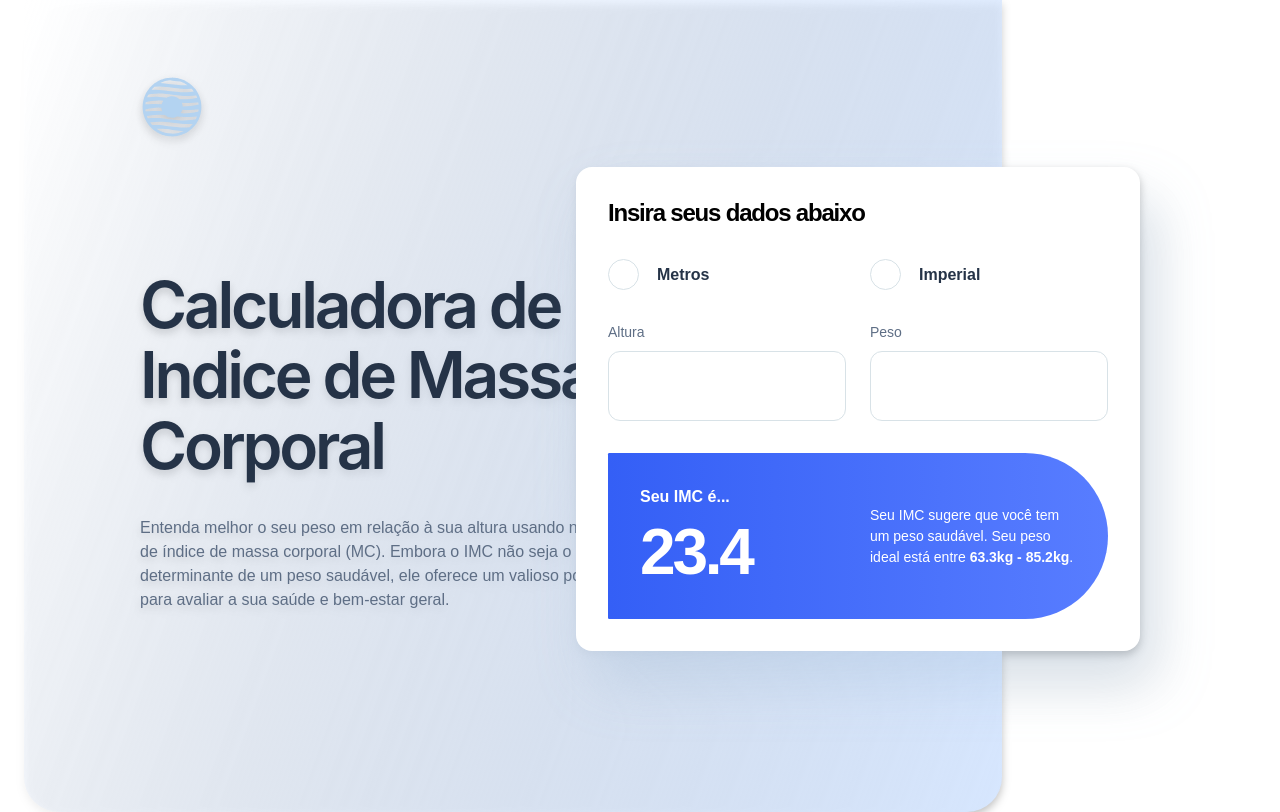
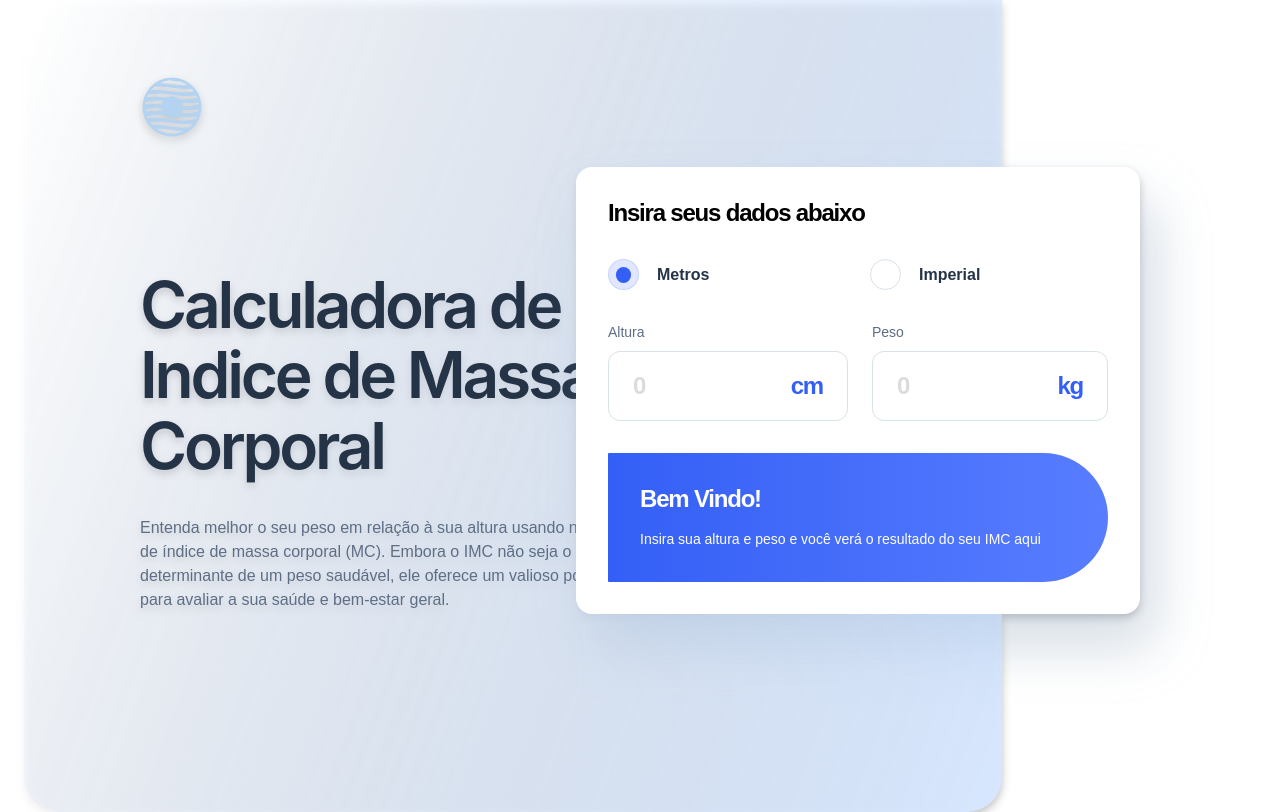
Before and after one commit to BrunoOliveira16/body-mass-index-calculator, a React (Create React App) app: page / in a window 1280 px wide. Shown: the top 812 px of the page. Built offline with nearby package versions, Linux system fonts and the light colour scheme; a web font is replaced by a local one.

Commit message:
:sparkles: Feat: implementado logica para calculo de imc e validação dos campos para exibição de componentes na tela

```diff
--- a/src/components/Form/index.tsx
+++ b/src/components/Form/index.tsx
@@ -1,30 +1,101 @@
-import Input from '../Input'
+import { useEffect, useState } from 'react'
 import InputRadio from '../InputRadio'
+import FormMeters from './FormMeters'
+import FormImperial from './FormImperial'
 import { S } from './styles'
 
 const Form = () => {
+  const [unit, setUnit] = useState('meters')
+  const [height, setHeight] = useState<number | ''>('')
+  const [weight, setWeight] = useState<number | ''>('')
+  const [resultBMI, setResultBMI] = useState<number>(0)
+  const [inputIsEmpty, setInputIsEmpty] = useState(true)
+
+  useEffect(() => {
+    const isEmpty =
+      height === '' || weight === '' || height === 0 || weight === 0
+    setInputIsEmpty(isEmpty)
+
+    if (!isEmpty) {
+      const isValidNumber = !isNaN(height as number) && !isNaN(weight as number)
+
+      if (isValidNumber) {
+        const newResultBMI = calculateBMI(height as number, weight as number)
+        setResultBMI(newResultBMI)
+      } else {
+        setResultBMI(0)
+      }
+    }
+  }, [height, weight])
+
+  function calculateBMI(height: number, weight: number): number {
+    if (height === 0 || weight === 0) {
+      return 0
+    }
+
+    const heightInMeters = height / 100
+    const result = +(weight / (heightInMeters * heightInMeters)).toFixed(2)
+    return result
+  }
+
   return (
     <S.Form>
       <S.TitleForm>Insira seus dados abaixo</S.TitleForm>
       <S.Container>
-        <InputRadio label="Metros" id="metros" name="unidade" />
-        <InputRadio label="Imperial" id="imperial" name="unidade" />
+        <InputRadio
+          label="Metros"
+          id="metros"
+          name="unidade"
+          checked={unit === 'meters'}
+          onChange={() => setUnit('meters')}
+        />
+        <InputRadio
+          label="Imperial"
+          id="imperial"
+          name="unidade"
+          checked={unit === 'imperial'}
+          onChange={() => setUnit('imperial')}
+        />
       </S.Container>
-      <S.Container>
-        <Input inputType="number" label="Altura" unidade="cm" />
-        <Input inputType="number" label="Peso" unidade="kg" />
-      </S.Container>
+
+      {unit === 'meters' ? (
+        <FormMeters
+          height={height}
+          weight={weight}
+          setHeight={setHeight}
+          setWeight={setWeight}
+        />
+      ) : (
+        <FormImperial
+          height={height}
+          weight={weight}
+          setHeight={setHeight}
+          setWeight={setWeight}
+        />
+      )}
+
       <S.ContainerResult>
+        {inputIsEmpty ? (
+          <S.Welcome>
+            <h3>Bem Vindo!</h3>
+            <p>
+              Insira sua altura e peso e você verá o resultado do seu IMC aqui
+            </p>
+          </S.Welcome>
+        ) : (
+          <>
             <S.Result>
               <p>Seu IMC é...</p>
-          <h3>23.4</h3>
+              <h3>{resultBMI}</h3>
             </S.Result>
             <S.ResultText>
               <p>
-            Seu IMC sugere que você tem um peso saudável. Seu peso ideal está
-            entre <span>63.3kg - 85.2kg</span>.
+                Seu IMC sugere que você tem um peso saudável. Seu peso ideal
+                está entre <span>63.3kg - 85.2kg</span>.
               </p>
             </S.ResultText>
+          </>
+        )}
       </S.ContainerResult>
     </S.Form>
   )
```
Lines whose indentation alone changed are shown as unchanged.
